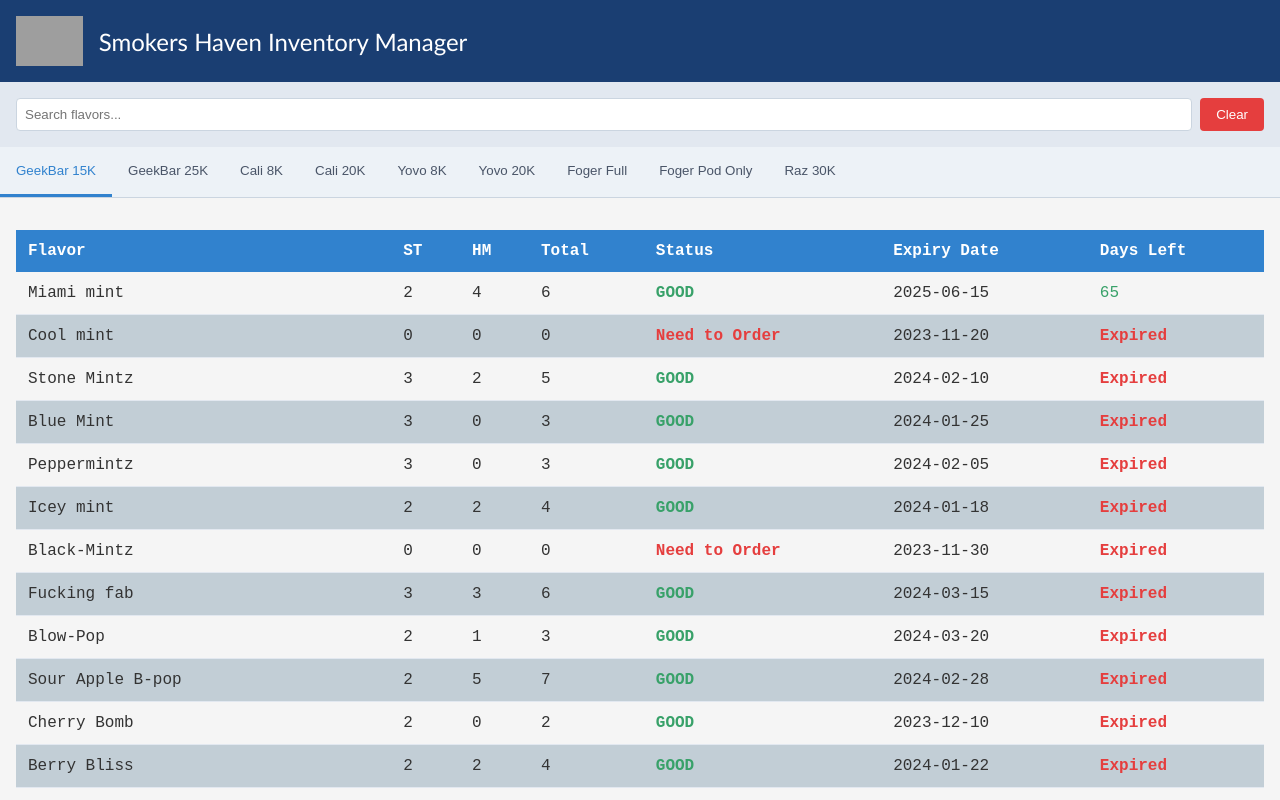
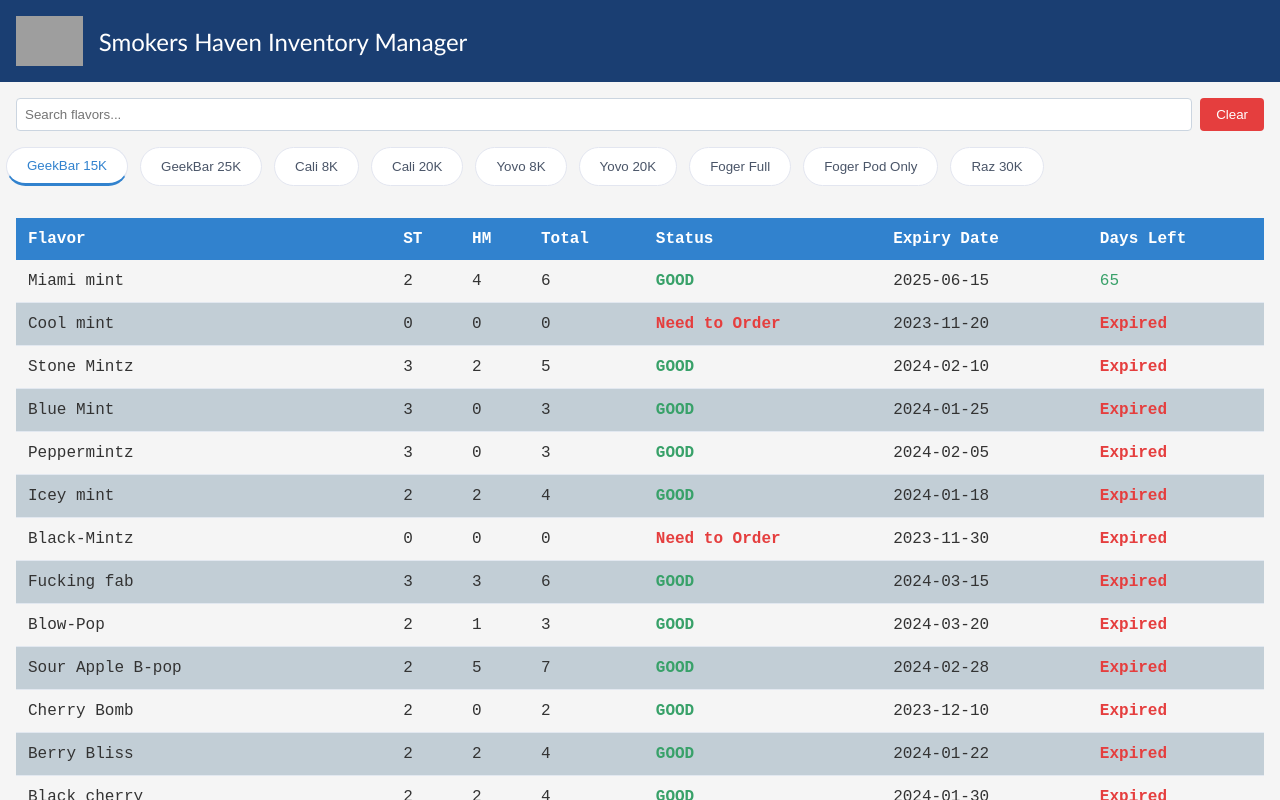
Before and after one commit to rob2rhyme/sh-stock-testApp, a Next.js app: page / in a window 1280 px wide. Built offline with nearby package versions, Linux system fonts and the light colour scheme; grey boxes are pictures that could not be loaded.

Commit message:
changed tab styles

```diff
--- a/src/styles/globals.css
+++ b/src/styles/globals.css
@@ -81,13 +81,13 @@
   cursor: not-allowed;
 }
 
-.save-button {
+/* .save-button {
   background-color: #2f855a;
 }
 
 .save-button:hover {
   background-color: #276749;
-}
+} */
 
 .save-status {
   margin-left: 1rem;
@@ -97,7 +97,7 @@
 
 .search-container {
   padding: 1rem;
-  background-color: #e2e8f0;
+  /* background-color: #e2e8f0; */
 }
 
 .search-form {
@@ -127,19 +127,23 @@
 
 .tabs {
   display: flex;
-  border-bottom: 1px solid #cbd5e0;
-  background-color: #edf2f7;
+  /* border-bottom: 1px solid #cbd5e0;
+  background-color: #edf7ee; */
   overflow-x: auto;
 }
 
 .tab {
-  padding: 1rem;
-  background: none;
-  border: none;
+  background-color: white;
   border-bottom: 3px solid transparent;
+  border: 1px solid #e3e6f0;
+  border-radius: 30px;
+  color: #4a5568;
   cursor: pointer;
-  font-weight: 400;
-  color: #4a5568;
+  font-weight: 500;
+  margin: 0 6px;
+  padding: 10px 20px;
+  transition: all 0.3s;
+  white-space: nowrap;
 }
 
 .tab:hover {
```
